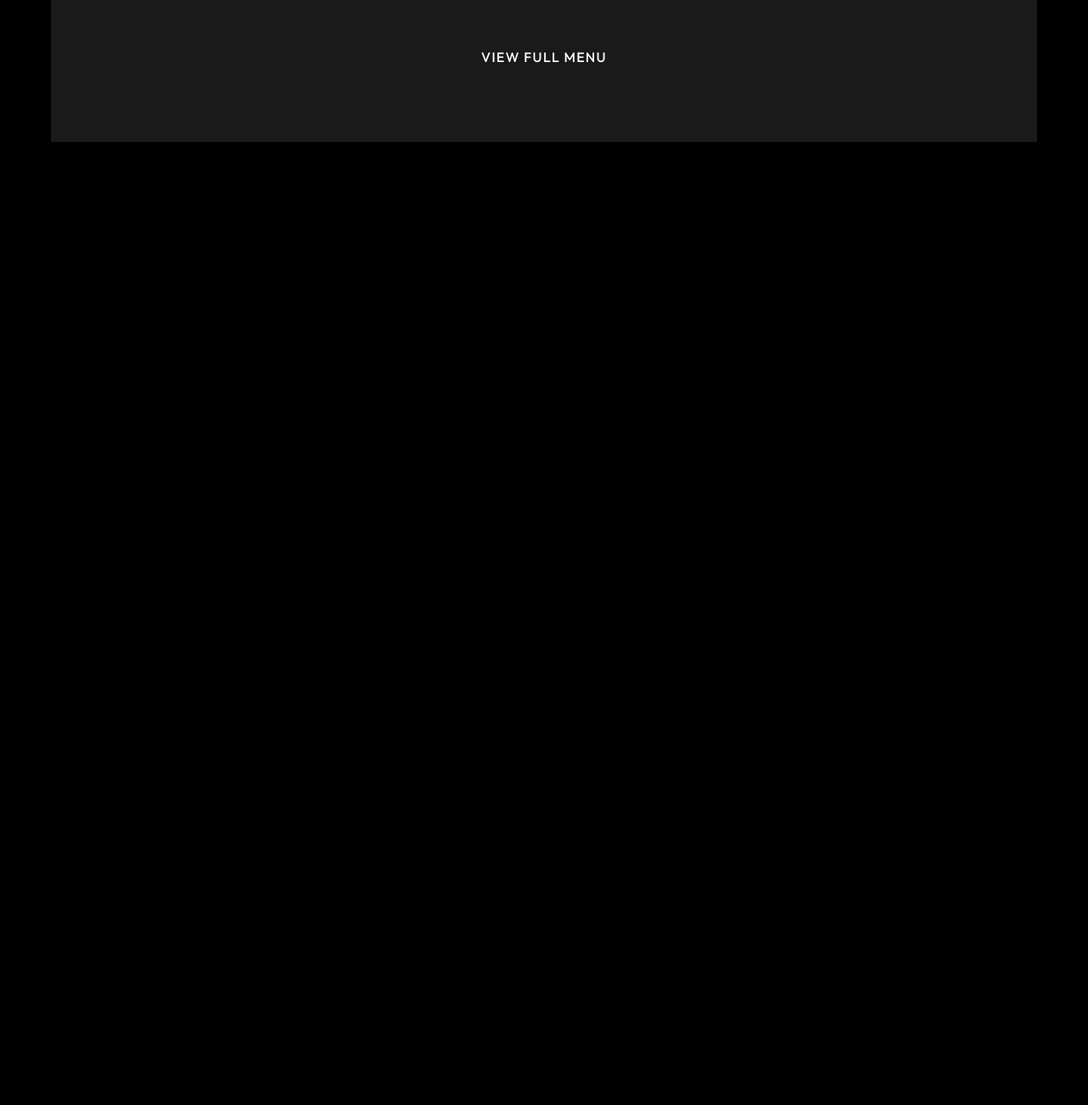
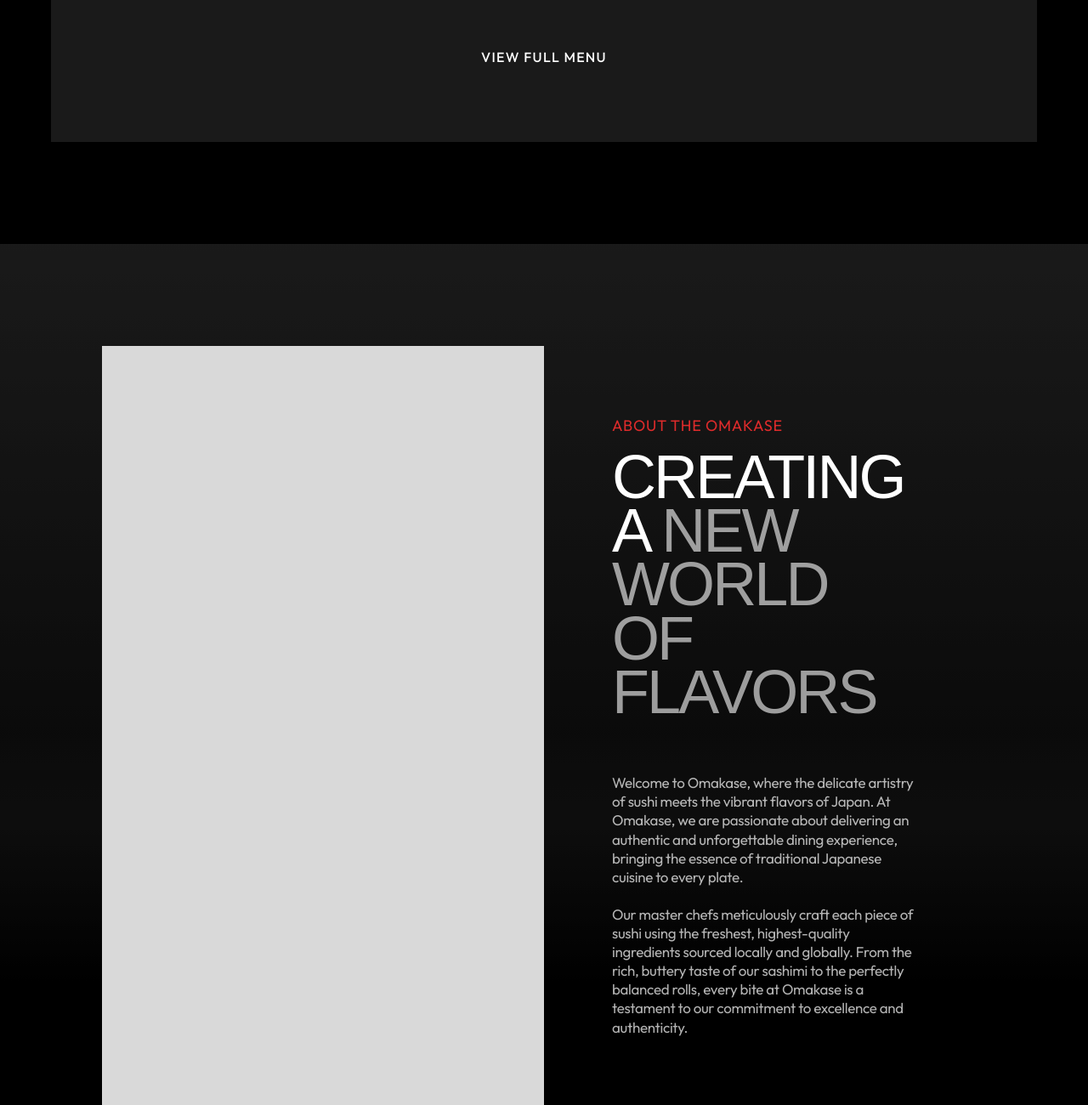
Before and after one commit to acgonzales/sushi-restaurant-landing, a website built with Vite: page index.html in a window 1280 px wide. Shown: the part 3557-4857 px from the top of the page at 85% size. Before the commit the page ends 3844 px from the top, so only its background shows below. Built offline with nearby package versions, Linux system fonts and the light colour scheme; files whose address does not match are found by name.

Commit message:
feat: about omakase

```diff
--- a/index.html
+++ b/index.html
@@ -397,6 +397,30 @@
     </div>
   </section>
 
+  <!-- About Omakase -->
+  <section class="p-30 flex justify-center items-center relative">
+    <div class="absolute inset-0 -z-10 bg-black opacity-60">
+      <div class="absolute inset-0 hero-gradient opacity-20"></div>
+    </div>
+
+    <div class="grid grid-cols-2 w-[1200px] h-[636px]">
+      <div class="bg-[#D9D9D9]"></div>
+      <div class="flex flex-col p-20 gap-16">
+        <div class="flex flex-col gap-4 uppercase">
+          <span class="text-[18px] tracking-[0.04em] text-sushi-red">About the Omakase</span>
+          <h4 class="text-white font-kai text-7xl tracking-[-0.04em] leading-[88%]">
+            Creating a <span class="text-white/60">New World of Flavors</span>
+          </h4>
+        </div>
+        <p class="text-white opacity-70 text-[17px] leading-[130%] tracking-[-0.02em]">
+          Welcome to Omakase, where the delicate artistry of sushi meets the vibrant flavors of Japan. At Omakase, we are passionate about delivering an authentic and unforgettable dining experience, bringing the essence of traditional Japanese cuisine to every plate.
+          <br/><br/>
+          Our master chefs meticulously craft each piece of sushi using the freshest, highest-quality ingredients sourced locally and globally. From the rich, buttery taste of our sashimi to the perfectly balanced rolls, every bite at Omakase is a testament to our commitment to excellence and authenticity.
+        </p>
+      </div>
+    </div>
+  </section>
+
   <script type="module" src="/src/main.js"></script>
 </body>
 
```
